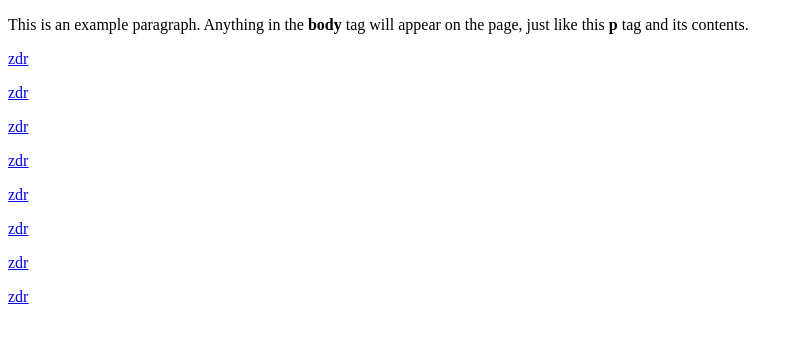
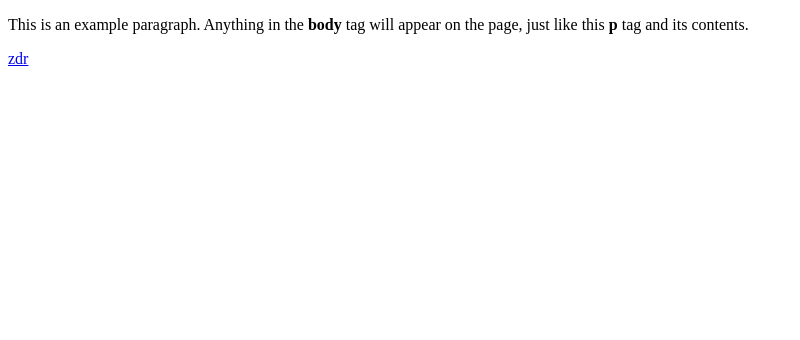
Before and after one commit to EnthusiastAnon/mpdtestingpurposesonly, a plain HTML site: page index.html in a window 1280 px wide. Shown: the whole page, without its empty margins (0-800 px from the left). Drawn offline with Linux system fonts and the light colour scheme.

Commit message:
Update index.html

```diff
--- a/index.html
+++ b/index.html
@@ -5,13 +5,6 @@
   </head>
   <body>
     <p>This is an example paragraph. Anything in the <strong>body</strong> tag will appear on the page, just like this <strong>p</strong> tag and its contents.</p>
-    <p><a href="zz.mpd">zdr</a></p>
-    <p><a href="ah.m3u8">zdr</a></p>
-    <p><a href="ehe.mpd">zdr</a></p>
-    <p><a href="ehe2.xml">zdr</a></p>
-    <p><a href="manifest">zdr</a></p>
-    <p><a href="manifestez">zdr</a></p>
-    <p><a href="m2">zdr</a></p>
     <p><a href="m3">zdr</a></p>
   </body>
 </html>
```
